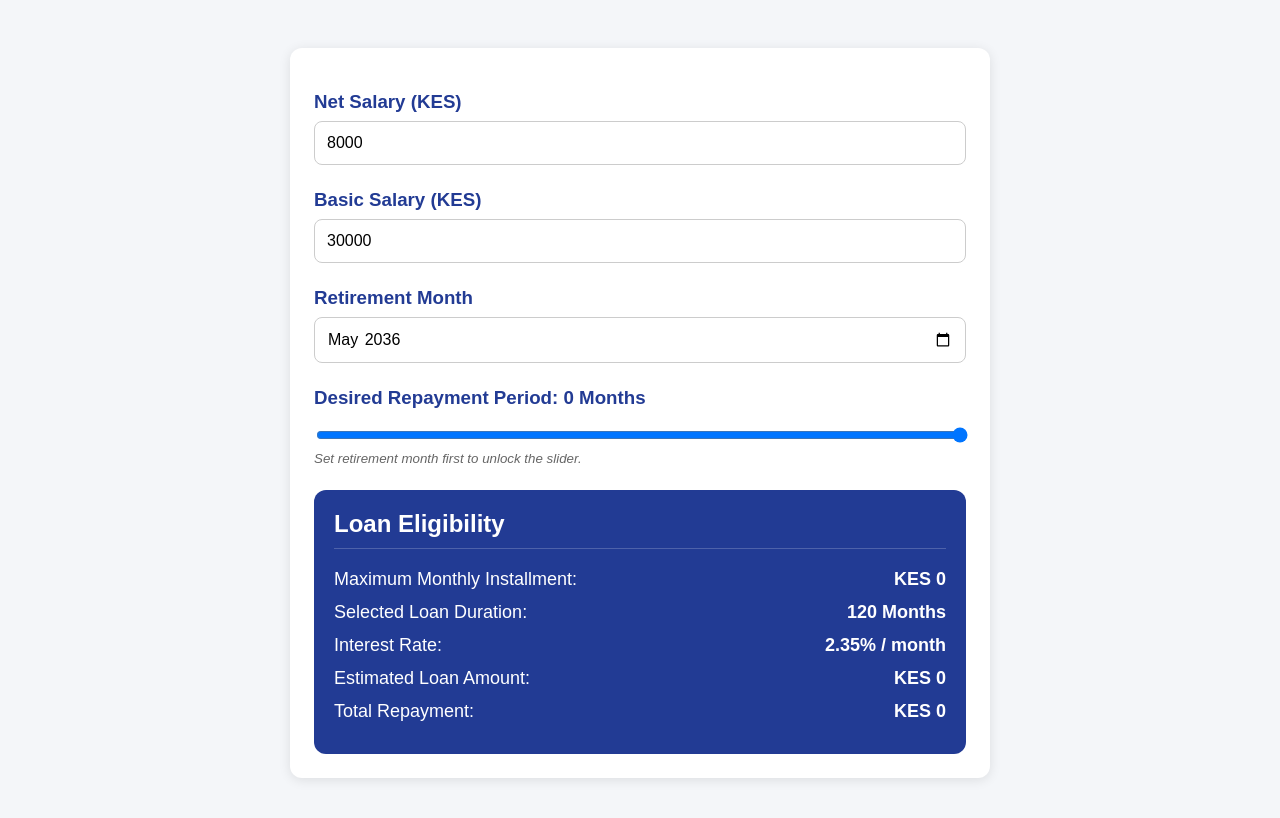
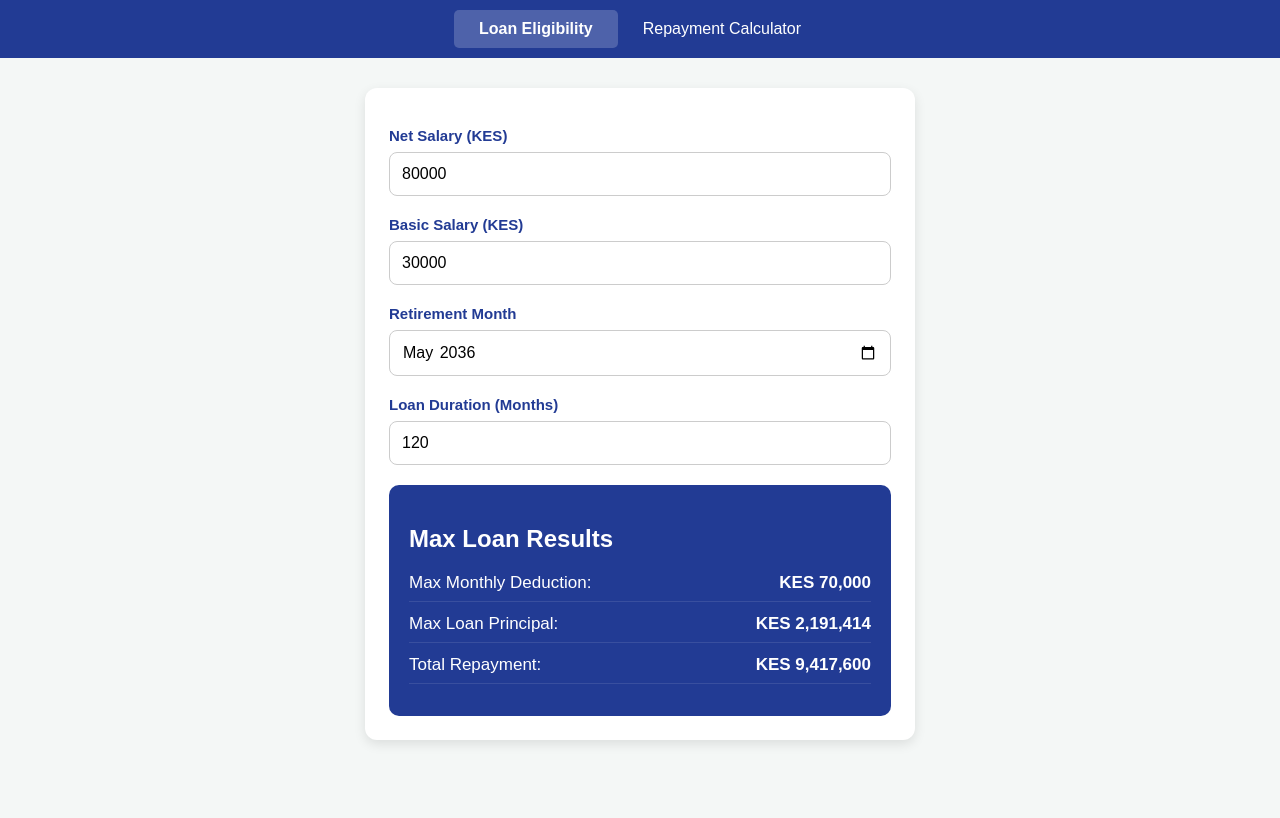
Before and after one commit to lewinskie254/platinum-credit, a plain HTML site: page index.html in a window 1280 px wide. Drawn offline with Linux system fonts and the light colour scheme.

Commit message:
newly updated state

```diff
--- a/index.html
+++ b/index.html
@@ -3,58 +3,58 @@
 <head>
     <meta charset="UTF-8">
     <meta name="viewport" content="width=device-width, initial-scale=1.0">
-    <title>Loan Eligibility Calculator</title>
+    <title>Platinum Credit Calculator</title>
     <link rel="stylesheet" href="style.css">
 </head>
 <body>
-    <div id="loan-calculator">
+    <nav class="navbar">
+        <button class="nav-btn active" onclick="showTab('eligibility')">Loan Eligibility</button>
+        <button class="nav-btn" onclick="showTab('repayment')">Repayment Calculator</button>
+    </nav>
+
+    <div id="main-container">
+        <div id="eligibility-tab" class="tab-content active">
             <div class="section">
                 <h3>Net Salary (KES)</h3>
-            <input type="number" id="netSalary" value="8000">
+                <input type="number" id="netSalary" value="80000">
             </div>
-
             <div class="section">
                 <h3>Basic Salary (KES)</h3>
                 <input type="number" id="basicSalary" value="30000">
             </div>
-
             <div class="section">
                 <h3>Retirement Month</h3>
                 <input type="month" id="retirementDate">
             </div>
-
-        <div class="section slider-container">
-            <h3>Desired Repayment Period: <span id="sliderValue">0</span> Months</h3>
-            <input type="range" id="durationSlider" min="1" max="120" value="120" disabled>
-            <small class="help-text">Set retirement month first to unlock the slider.</small>
+            <div class="section">
+                <h3>Loan Duration (Months)</h3>
+                <input type="number" id="eligibilityMonths" value="120" min="1" max="120">
             </div>
 
             <div class="results">
-            <h2>Loan Eligibility</h2>
-
-            <div class="result-row">
-                Maximum Monthly Installment:
-                <strong>KES <span id="maxMonthly">0</span></strong>
+                <h2>Max Loan Results</h2>
+                <div class="result-row">Max Monthly Deduction: <strong>KES <span id="maxMonthly">0</span></strong></div>
+                <div class="result-row">Max Loan Principal: <strong>KES <span id="loanAmount">0</span></strong></div>
+                <div class="result-row">Total Repayment: <strong>KES <span id="totalRepayment">0</span></strong></div>
+            </div>
         </div>
 
-            <div class="result-row">
-                Selected Loan Duration:
-                <strong><span id="durationMonths">0</span> Months</strong>
+        <div id="repayment-tab" class="tab-content">
+            <div class="section">
+                <h3>Desired Loan Amount (KES)</h3>
+                <input type="number" id="specificAmount" value="10000">
+            </div>
+            <div class="section">
+                <h3>Repayment Period (Months)</h3>
+                <input type="number" id="specificMonths" value="12" min="1" max="120">
             </div>
 
-            <div class="result-row">
-                Interest Rate:
-                <strong><span id="interestRate">0</span>% / month</strong>
-            </div>
-
-            <div class="result-row">
-                Estimated Loan Amount:
-                <strong>KES <span id="loanAmount">0</span></strong>
-            </div>
-
-            <div class="result-row">
-                Total Repayment:
-                <strong>KES <span id="totalRepayment">0</span></strong>
+            <div class="results repayment-results">
+                <h2>Repayment Breakdown</h2>
+                <div class="result-row">Monthly Installment: <strong>KES <span id="repMonthly">0</span></strong></div>
+                <div class="result-row">Interest Rate: <strong><span id="repRate">0</span>% / month</strong></div>
+                <div class="result-row">Total Interest: <strong>KES <span id="repInterest">0</span></strong></div>
+                <div class="result-row">Total to Pay: <strong>KES <span id="repTotal">0</span></strong></div>
             </div>
         </div>
     </div>
--- a/script.js
+++ b/script.js
@@ -1,146 +1,91 @@
+function showTab(tabName) {
+    document.querySelectorAll('.tab-content').forEach(tab => tab.classList.remove('active'));
+    document.querySelectorAll('.nav-btn').forEach(btn => btn.classList.remove('active'));
+    document.getElementById(tabName + '-tab').classList.add('active');
+    event.currentTarget.classList.add('active');
+}
+
 const netSalaryInput = document.getElementById("netSalary");
 const basicSalaryInput = document.getElementById("basicSalary");
 const retirementDateInput = document.getElementById("retirementDate");
-const durationSlider = document.getElementById("durationSlider");
-const sliderValueDisplay = document.getElementById("sliderValue");
+const eligMonthsInput = document.getElementById("eligibilityMonths");
 
-const maxMonthlyDisplay = document.getElementById("maxMonthly");
-const durationMonthsDisplay = document.getElementById("durationMonths");
-const interestRateDisplay = document.getElementById("interestRate");
-const loanAmountDisplay = document.getElementById("loanAmount");
-const totalRepaymentDisplay = document.getElementById("totalRepayment");
-
-let maxAllowedMonths = 120; // Default fallback global max
+const specAmountInput = document.getElementById("specificAmount");
+const specMonthsInput = document.getElementById("specificMonths");
 
 function numberWithCommas(x) {
-  return Math.round(x)
-    .toString()
-    .replace(/\B(?=(\d{3})+(?!\d))/g, ",");
+    return Math.round(x).toString().replace(/\B(?=(\d{3})+(?!\d))/g, ",");
 }
 
 function getInterestRate(months) {
-  if (months >= 108) return 0.0235;
-  if (months >= 84) return 0.025344;
-  if (months >= 72) return 0.024502;
-  if (months >= 60) return 0.027485;
-  if (months >= 40) return 0.028797;
-  if (months >= 36) return 0.036914;
-  if (months >= 24) return 0.044260;
-  if (months >= 12) return 0.052964;
-  if (months >= 6) return 0.053077;
-  return 0.058352;
+    if (months >= 108) return 0.0235;
+    else if (months >= 84) return 0.025344;
+    else if (months >= 72) return 0.024502;
+    else if (months >= 60) return 0.027485;
+    else if (months >= 40) return 0.028797;
+    else if (months >= 36) return 0.036914;
+    else if (months >= 24) return 0.044260;
+    else if (months >= 12) return 0.052964;
+    else if (months >= 6) return 0.053077;
+    else return 0.058352;
 }
 
-// 1. Logic handler for changes to the retirement date field
-function handleRetirementDateChange() {
-  const retirementDateValue = retirementDateInput.value;
+function calculateEligibility() {
+    const net = parseFloat(netSalaryInput.value) || 0;
+    const basic = parseFloat(basicSalaryInput.value) || 0;
+    const n = parseInt(eligMonthsInput.value) || 1;
+    const r = getInterestRate(n);
 
-  if (!retirementDateValue) {
-    durationSlider.disabled = true;
-    return;
-  }
+    let maxInstallment = net - (basic / 3);
+    if (maxInstallment < 0) maxInstallment = 0;
 
-  const today = new Date();
-  const retirementDate = new Date(retirementDateValue + "-01");
+    const adjustedMonthly = maxInstallment - 240;
+    let principal = 0;
+    if (adjustedMonthly > 0) {
+        principal = adjustedMonthly / ((1 + (r * n)) / n);
+    }
 
-  let calculatedMonths =
-    (retirementDate.getFullYear() - today.getFullYear()) * 12 +
-    (retirementDate.getMonth() - today.getMonth());
+    const appraisalFee = principal * 0.125;
+    const financed = principal + appraisalFee;
+    const totalRepay = financed + (financed * r * n);
 
-  if (calculatedMonths < 1) calculatedMonths = 1;
-  if (calculatedMonths > 120) calculatedMonths = 120;
-
-  // Track the upper ceiling based strictly on retirement age
-  maxAllowedMonths = calculatedMonths;
-
-  // Update slider restrictions
-  durationSlider.max = maxAllowedMonths;
-  durationSlider.disabled = false;
-
-  // Keep slider synchronized if it exceeds the new retirement cap
-  if (parseInt(durationSlider.value) > maxAllowedMonths) {
-    durationSlider.value = maxAllowedMonths;
-    sliderValueDisplay.textContent = maxAllowedMonths;
-  }
-
-  calculateLoan();
+    document.getElementById("maxMonthly").textContent = numberWithCommas(maxInstallment);
+    document.getElementById("loanAmount").textContent = numberWithCommas(principal);
+    document.getElementById("totalRepayment").textContent = numberWithCommas(totalRepay);
 }
 
-// 2. Core math calculations
-function calculateLoan() {
-  const netSalary = parseFloat(netSalaryInput.value) || 0;
-  const basicSalary = parseFloat(basicSalaryInput.value) || 0;
-
-  if (!retirementDateInput.value) {
-    return;
-  }
-
-  // Active duration targets what the user selected via the slider
-  const selectedMonths = parseInt(durationSlider.value) || 1;
-
-  // Formula: max monthly = net - basic/3
-  let maxMonthlyInstallment = netSalary - (basicSalary / 3);
-
-  // Guard against negative installment limits
-  if (maxMonthlyInstallment < 0) {
-    maxMonthlyInstallment = 0;
-  }
-
-  const interestRate = getInterestRate(selectedMonths);
-
-  // Reverse engineer loan amount from installment
-  // monthly = ((principal + principal*r*n)/n)+240
-  const adjustedMonthly = maxMonthlyInstallment - 240;
-
-  let principal = 0;
-  let totalRepayment = 0;
-
-  // Only calculate if the installment covers the 240 base charge
-  if (adjustedMonthly > 0) {
-    principal =
-      adjustedMonthly /
-      ((1 + (interestRate * selectedMonths)) / selectedMonths);
+function calculateRepayment() {
+    const principal = parseFloat(specAmountInput.value) || 0;
+    const n = parseInt(specMonthsInput.value) || 1;
+    const r = getInterestRate(n);
 
     const appraisalFee = principal * 0.125;
-    const financedAmount = principal + appraisalFee;
+    const financed = principal + appraisalFee;
+    const interestTotal = financed * r * n;
+    const totalPayable = financed + interestTotal;
+    const monthly = (totalPayable / n) + 240;
 
-    const totalInterest = financedAmount * interestRate * selectedMonths;
-    totalRepayment = financedAmount + totalInterest;
-  }
-
-  // Double check to prevent fallback anomalies below 0
-  if (principal < 0) principal = 0;
-  if (totalRepayment < 0) totalRepayment = 0;
-
-  // Render to UI
-  maxMonthlyDisplay.textContent = numberWithCommas(maxMonthlyInstallment);
-  durationMonthsDisplay.textContent = selectedMonths;
-  interestRateDisplay.textContent = (interestRate * 100).toFixed(2);
-  loanAmountDisplay.textContent = numberWithCommas(principal);
-  totalRepaymentDisplay.textContent = numberWithCommas(totalRepayment);
+    document.getElementById("repMonthly").textContent = numberWithCommas(monthly);
+    document.getElementById("repRate").textContent = (r * 100).toFixed(2);
+    document.getElementById("repInterest").textContent = numberWithCommas(interestTotal);
+    document.getElementById("repTotal").textContent = numberWithCommas(totalPayable);
 }
 
-// Helper to set a default date on initial load
-function initDefaultDate() {
-  const futureDate = new Date();
-  futureDate.setFullYear(futureDate.getFullYear() + 10);
+function init() {
+    const futureDate = new Date();
+    futureDate.setFullYear(futureDate.getFullYear() + 10);
+    retirementDateInput.value = futureDate.toISOString().substring(0, 7);
 
-  const year = futureDate.getFullYear();
-  const month = String(futureDate.getMonth() + 1).padStart(2, '0');
+    [netSalaryInput, basicSalaryInput, retirementDateInput, eligMonthsInput].forEach(el => {
+        el.addEventListener('input', calculateEligibility);
+    });
 
-  retirementDateInput.value = `${year}-${month}`;
-  handleRetirementDateChange();
+    [specAmountInput, specMonthsInput].forEach(el => {
+        el.addEventListener('input', calculateRepayment);
+    });
+
+    calculateEligibility();
+    calculateRepayment();
 }
 
-// Event Listeners
-netSalaryInput.addEventListener("input", calculateLoan);
-basicSalaryInput.addEventListener("input", calculateLoan);
-retirementDateInput.addEventListener("input", handleRetirementDateChange);
-
-durationSlider.addEventListener("input", (e) => {
-  sliderValueDisplay.textContent = e.target.value;
-  calculateLoan();
-});
-
-// Initialization
-initDefaultDate();
+init();
--- a/style.css
+++ b/style.css
@@ -1,83 +1,57 @@
-* {
-  box-sizing: border-box;
-  font-family: Arial, sans-serif;
+* { box-sizing: border-box; font-family: Arial, sans-serif; }
+body { background-color: #f4f7f6; margin: 0; padding: 0; }
+
+.navbar {
+    display: flex;
+    justify-content: center;
+    background: #223b94;
+    padding: 10px;
+    position: sticky;
+    top: 0;
 }
 
-body {
-  background-color: #f4f6f9;
-  padding: 40px 20px;
+.nav-btn {
+    background: transparent;
+    border: none;
+    color: white;
+    padding: 10px 25px;
+    cursor: pointer;
+    font-size: 16px;
+    border-radius: 5px;
+    transition: 0.2s;
 }
 
-#loan-calculator {
-  max-width: 700px;
-  margin: auto;
+.nav-btn.active { background: rgba(255, 255, 255, 0.2); font-weight: bold; }
+
+#main-container {
+    max-width: 550px;
+    margin: 30px auto;
     padding: 24px;
+    background: white;
     border-radius: 12px;
-  background: #ffffff;
-  box-shadow: 0 2px 12px rgba(0, 0, 0, 0.1);
+    box-shadow: 0 4px 12px rgba(0,0,0,0.1);
 }
 
-.section {
-  margin-bottom: 24px;
-}
+.tab-content { display: none; }
+.tab-content.active { display: block; }
 
-h3 {
-  margin-bottom: 8px;
-  color: #223b94;
-}
-
-input[type="number"],
-input[type="month"] {
-  width: 100%;
-  padding: 12px;
-  font-size: 16px;
-  border-radius: 8px;
-  border: 1px solid #ccc;
-  outline: none;
-}
-
-input[type="number"]:focus,
-input[type="month"]:focus {
-  border-color: #223b94;
-}
-
-/* Slider Customization */
-.slider-container input[type="range"] {
-  width: 100%;
-  margin-top: 10px;
-  cursor: pointer;
-}
-
-.help-text {
-  display: block;
-  color: #666;
-  margin-top: 4px;
-  font-style: italic;
-}
+.section { margin-bottom: 20px; }
+h3 { color: #223b94; margin-bottom: 8px; font-size: 15px; }
+input { width: 100%; padding: 12px; border: 1px solid #ccc; border-radius: 8px; font-size: 16px; }
 
 .results {
     background: #223b94;
     color: white;
     padding: 20px;
-  border-radius: 12px;
-}
-
-.results h2 {
-  margin-top: 0;
-  border-bottom: 1px solid rgba(255, 255, 255, 0.2);
-  padding-bottom: 10px;
+    border-radius: 10px;
+    margin-top: 20px;
 }
 
 .result-row {
-  margin-bottom: 12px;
-  font-size: 18px;
     display: flex;
     justify-content: space-between;
+    margin-bottom: 12px;
+    font-size: 17px;
+    border-bottom: 1px solid rgba(255, 255, 255, 0.1);
+    padding-bottom: 8px;
 }
-
-@media (max-width: 480px) {
-  .result-row {
-    flex-direction: column;
-    gap: 4px;
-  }
-}
```
Lines whose indentation alone changed are shown as unchanged.
